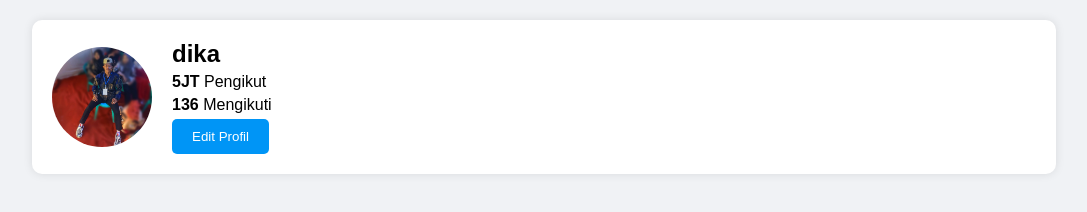
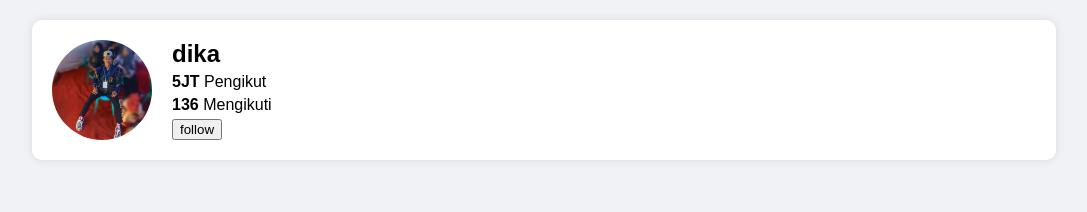
Before and after one commit to Andikaa321/profile, a plain HTML site: page index.html in a window 1280 px wide. Shown: the whole page, without its empty margins (96-1183 px from the left). Drawn offline with Linux system fonts and the light colour scheme.

Commit message:
Update index.html

```diff
--- a/index.html
+++ b/index.html
@@ -16,8 +16,8 @@
                     <p><span class="stat-value" id="followers">5JT</span> Pengikut</p>
                     <p><span class="stat-value" id="following">136</span> Mengikuti</p>
                 </div>
-                <div class="edit-button">
-                    <button id="editButton">Edit Profil</button>
+                <div class="Follow">
+                    <button id="follow">follow</button>
                 </div>
             </div>
         </div>
```
